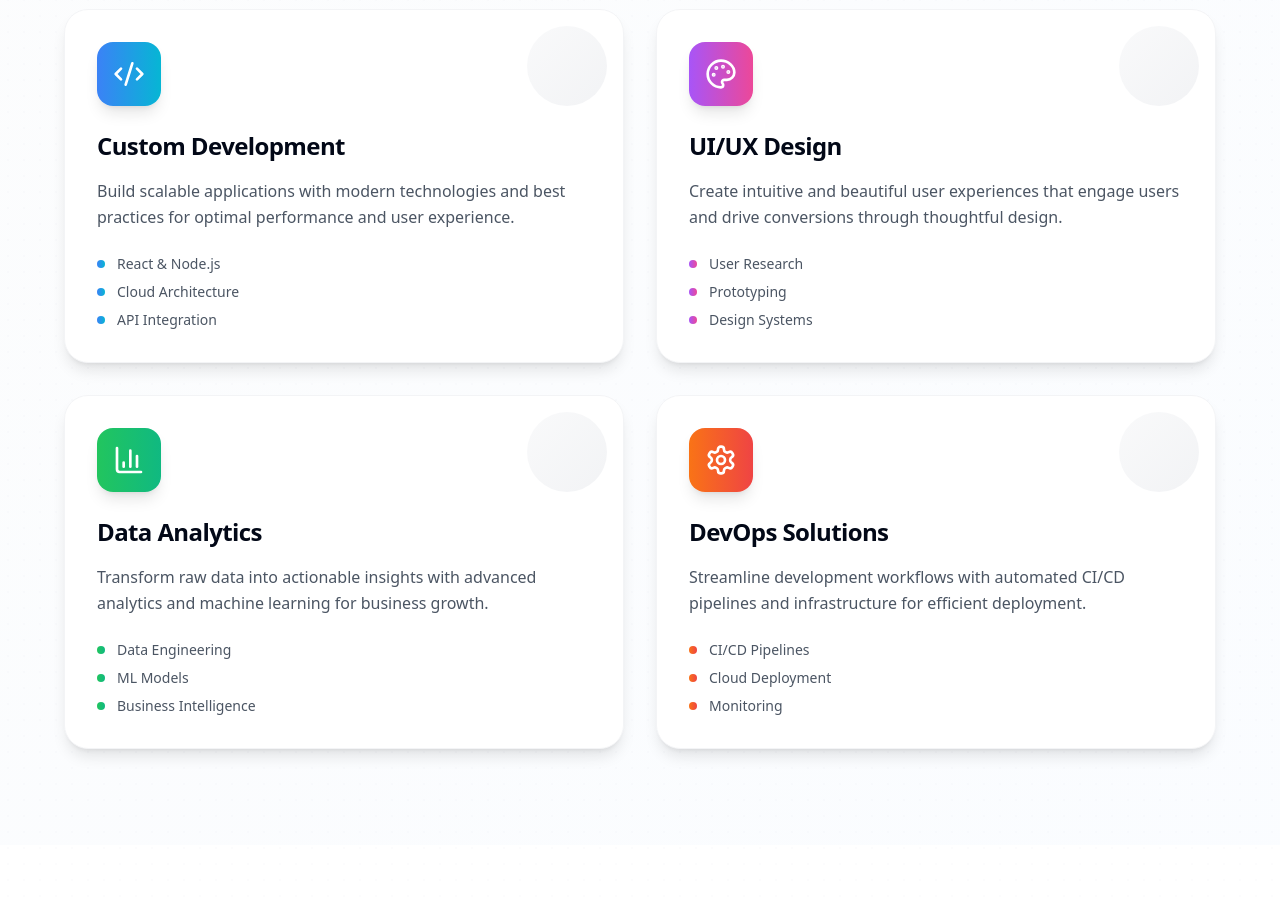
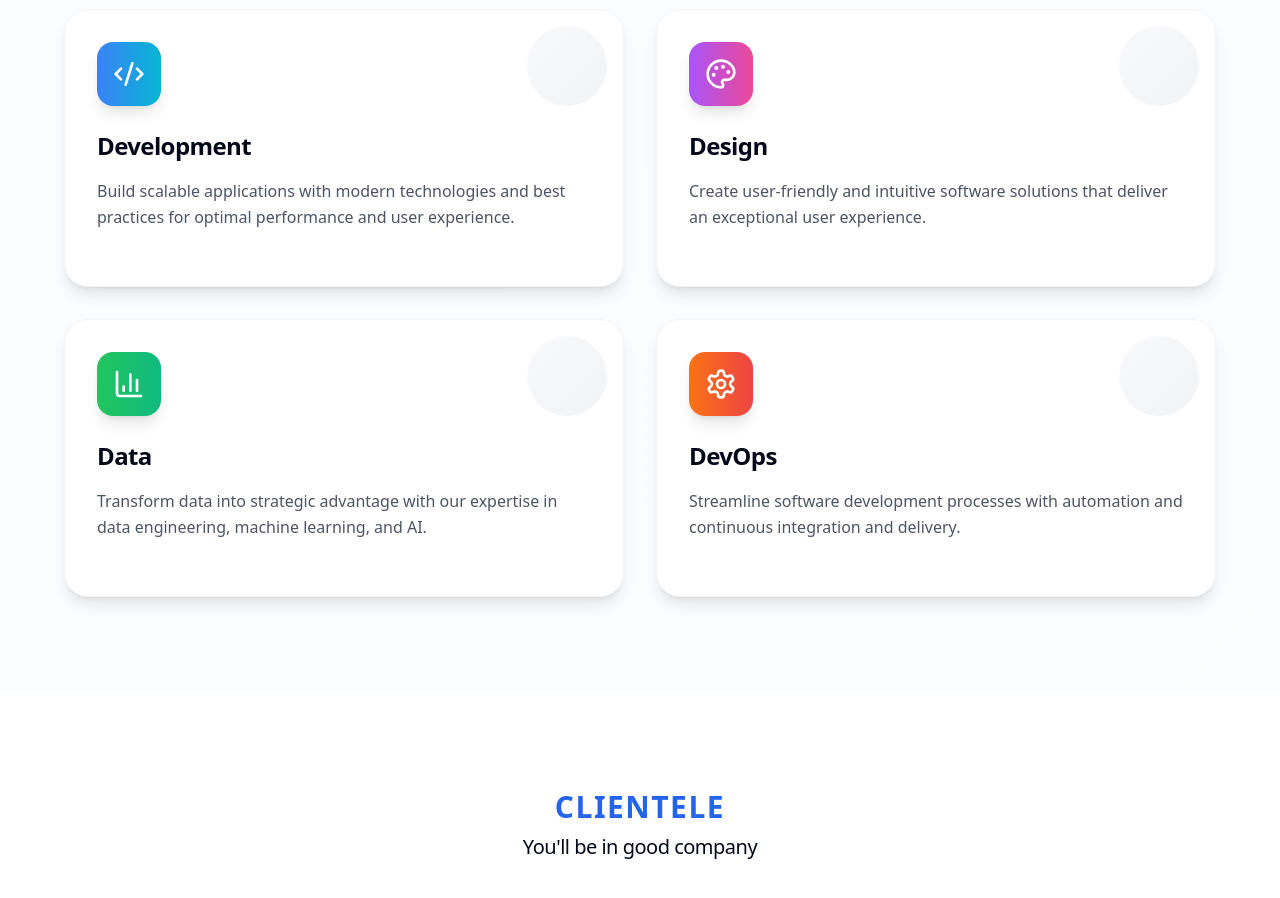
Before and after one commit to utsavratan/essentiadev, a React (Vite) app: page /#services in a window 1280 px wide. Shown: the part 1560-2458 px from the top of the page. Built offline with nearby package versions, Linux system fonts and the light colour scheme.

Commit message:
{commit_message}

```diff
--- a/src/components/Services.tsx
+++ b/src/components/Services.tsx
@@ -5,32 +5,32 @@ import { Code2, Palette, BarChart3, Settings, Sparkles } from 'lucide-react';
 
 const serviceItems = [
   {
-    title: "Custom Development",
+    title: "Development",
     description: "Build scalable applications with modern technologies and best practices for optimal performance and user experience.",
     icon: Code2,
     gradient: "from-blue-500 to-cyan-500",
-    features: ["React & Node.js", "Cloud Architecture", "API Integration"]
+    features: []
   },
   {
-    title: "UI/UX Design",
-    description: "Create intuitive and beautiful user experiences that engage users and drive conversions through thoughtful design.",
+    title: "Design",
+    description: "Create user-friendly and intuitive software solutions that deliver an exceptional user experience.",
     icon: Palette,
     gradient: "from-purple-500 to-pink-500",
-    features: ["User Research", "Prototyping", "Design Systems"]
+    features: []
   },
   {
-    title: "Data Analytics",
-    description: "Transform raw data into actionable insights with advanced analytics and machine learning for business growth.",
+    title: "Data",
+    description: "Transform data into strategic advantage with our expertise in data engineering, machine learning, and AI.",
     icon: BarChart3,
     gradient: "from-green-500 to-emerald-500",
-    features: ["Data Engineering", "ML Models", "Business Intelligence"]
+    features: []
   },
   {
-    title: "DevOps Solutions",
-    description: "Streamline development workflows with automated CI/CD pipelines and infrastructure for efficient deployment.",
+    title: "DevOps",
+    description: "Streamline software development processes with automation and continuous integration and delivery.",
     icon: Settings,
     gradient: "from-orange-500 to-red-500",
-    features: ["CI/CD Pipelines", "Cloud Deployment", "Monitoring"]
+    features: []
   },
 ];
 
```
